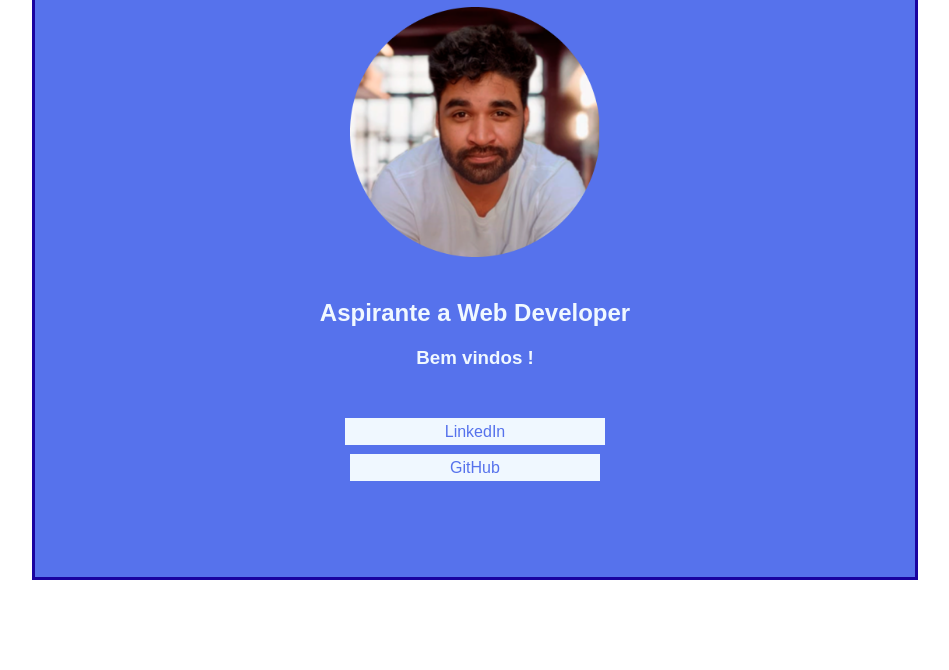
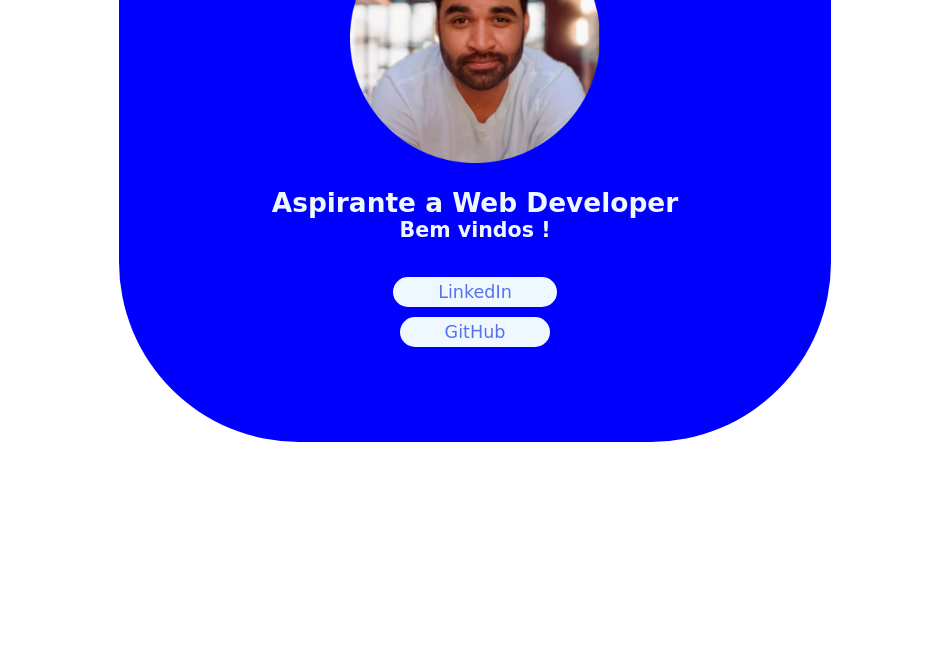
Before and after one commit to PetersonPortella/WEBPAGE, a plain HTML site: page index.html in a window 1280 px wide. Shown: the part 266-936 px from the top of the page, without its empty margins (165-1114 px from the left). After the commit the page ends 800 px from the top, so only its background shows below. Drawn offline with Linux system fonts and the light colour scheme; files whose address does not match are found by name.

Commit message:
style.css

```diff
--- a/style.css
+++ b/style.css
@@ -1,12 +1,38 @@
+*{
+    margin:0;
+    padding:0;
+}
+
+body,html{
+    backgraund:black;
+}
+
 #principal{
-    border: 3px solid #1a03a0;
-    width: 680px;
-    margin: 90px auto;
+    width: 40%;
+    margin: 3% auto;
     padding: 100px 100px;
     text-align: center;
-    background: #5672ec;
     font-family: Arial, Helvetica, sans-serif;
     color: aliceblue;
+    border-radius: 180px;
+    font-size: 1.1em;
+    font-family: cursive;
+    animation: co 5s linear infinite;
+
+
+}
+
+
+@keyframes co {
+    0% {
+        background-color: blue;
+    }
+    50% {
+        background-color: #0ce3ff;
+    }
+    100% {
+        background-color: blue;
+    }
 
 }
 
@@ -14,8 +40,10 @@ a:link , a:visited{
     text-decoration: none;
     color: #5672ec;
     background-color: aliceblue;
-    padding: 5px 100px;
-
+    padding: 5px 45px;
+    border-radius: 20px;
+    margin: 0 auto;
+    transition: 1s;
 }
 
 a:hover{
```
